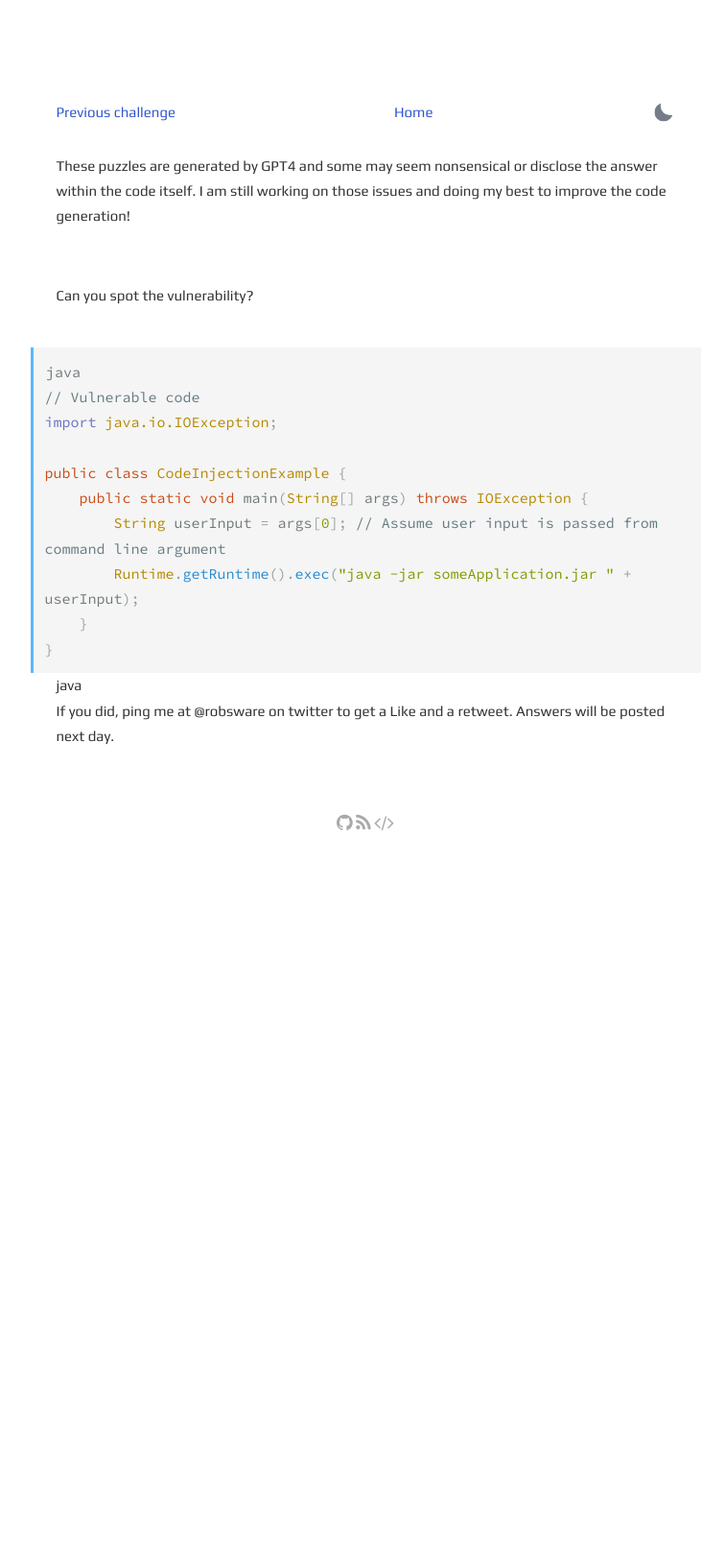
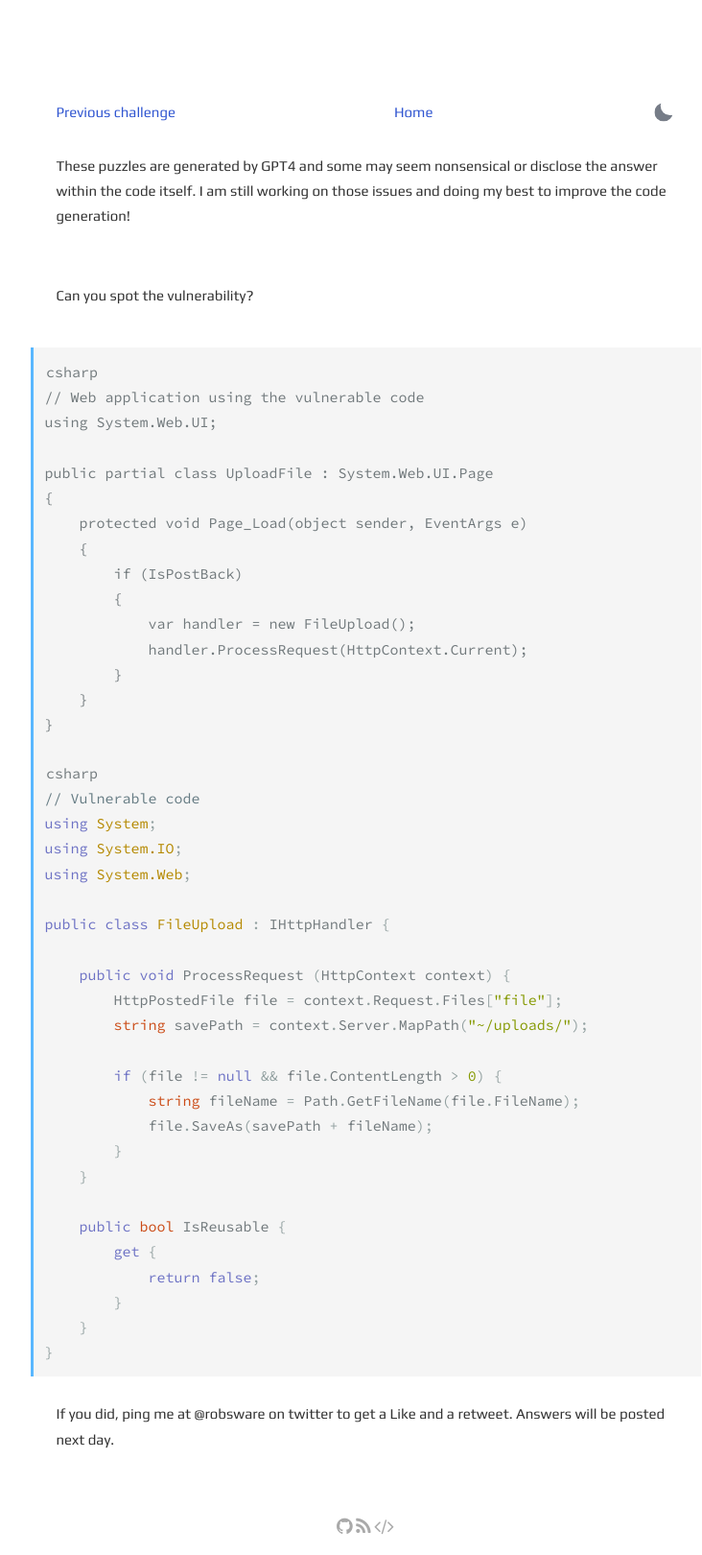
Before and after one commit to robsware/robsware.github.io, a Jekyll site: the page built from challenges/dailyappsec.html, in a window 1280 px wide. Shown: the whole page at 96% size, without its empty margins (259-991 px from the left). Built offline with Jekyll 4.4.1, drawn with Linux system fonts in a browser that asks for light colours; before the commit the page ends 900 px from its top, so only the background shows below that.

Commit message:
Automated daily appsec challenge

```diff
--- a/challenges/dailyappsec.html
+++ b/challenges/dailyappsec.html
@@ -4,7 +4,7 @@ layout: page
 
 <section class="post">
     <div class="flex-row-between">
-    <a href="{{ site.url }}{{ site.baseurl }}/challenges/2023-04-06"> Previous challenge</a>
+    <a href="{{ site.url }}{{ site.baseurl }}/challenges/2023-04-07"> Previous challenge</a>
           <a href="{{ site.url }}{{ site.baseurl }}/"> Home</a>
       <button title="Change theme" id="theme-toggle" onclick="modeSwitcher()">
         <div></div>
@@ -14,20 +14,48 @@ layout: page
 <p>These puzzles are generated by GPT4 and some may seem nonsensical or disclose the answer within the code itself. I am still working on those issues and doing my best to improve the code generation!</p>
 <br><p>Can you spot the vulnerability?</p>
 <br>
-{% highlight html %}
-{% endhighlight %}{% highlight java %}
-java
-// Vulnerable code
-import java.io.IOException;
+{% highlight html %}csharp
+// Web application using the vulnerable code
+using System.Web.UI;
 
-public class CodeInjectionExample {
-    public static void main(String[] args) throws IOException {
-        String userInput = args[0]; // Assume user input is passed from command line argument
-        Runtime.getRuntime().exec("java -jar someApplication.jar " + userInput);
+public partial class UploadFile : System.Web.UI.Page
+{
+    protected void Page_Load(object sender, EventArgs e)
+    {
+        if (IsPostBack)
+        {
+            var handler = new FileUpload();
+            handler.ProcessRequest(HttpContext.Current);
+        }
     }
 }
 
-{% endhighlight %}java
+{% endhighlight %}
+{% highlight c# %}
+csharp
+// Vulnerable code
+using System;
+using System.IO;
+using System.Web;
 
+public class FileUpload : IHttpHandler {
 
+    public void ProcessRequest (HttpContext context) {
+        HttpPostedFile file = context.Request.Files["file"];
+        string savePath = context.Server.MapPath("~/uploads/");
+
+        if (file != null && file.ContentLength > 0) {
+            string fileName = Path.GetFileName(file.FileName);
+            file.SaveAs(savePath + fileName);
+        }
+    }
+
+    public bool IsReusable {
+        get {
+            return false;
+        }
+    }
+}
+
+{% endhighlight %}
 <br>If you did, ping me at @robsware on twitter to get a Like and a retweet. Answers will be posted next day.
```
Also changed, not shown: challenges/2023-04-07.html (added, +84 -0 lines).
